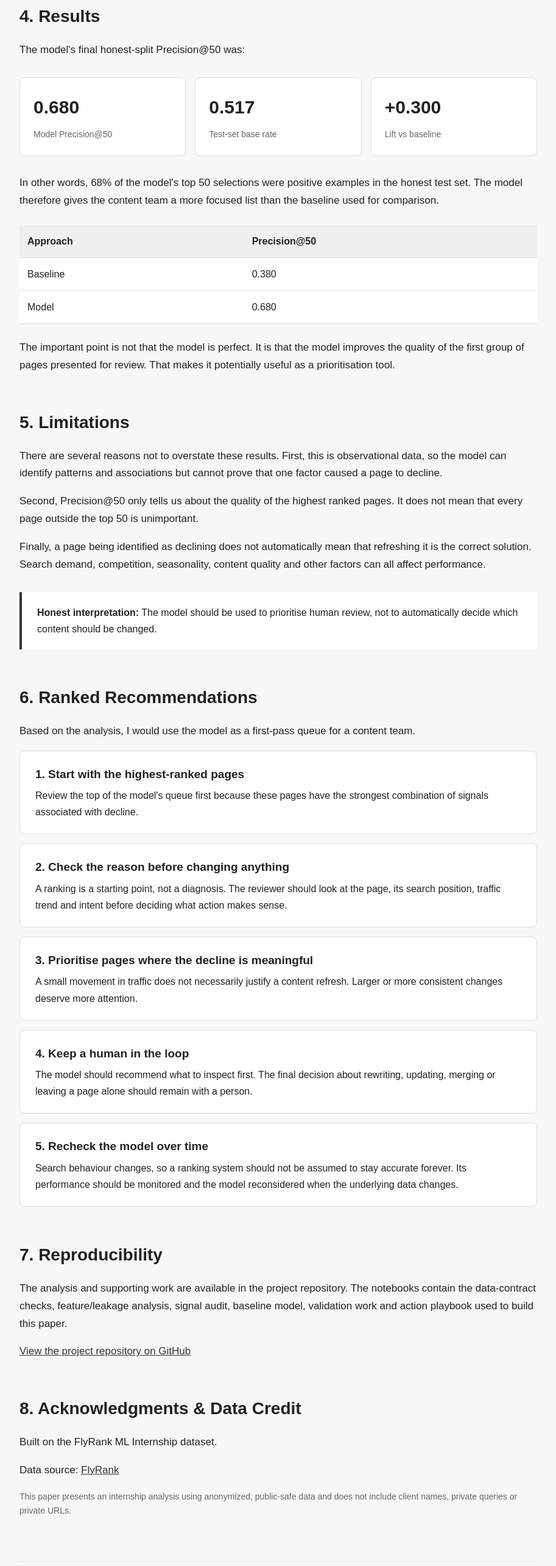
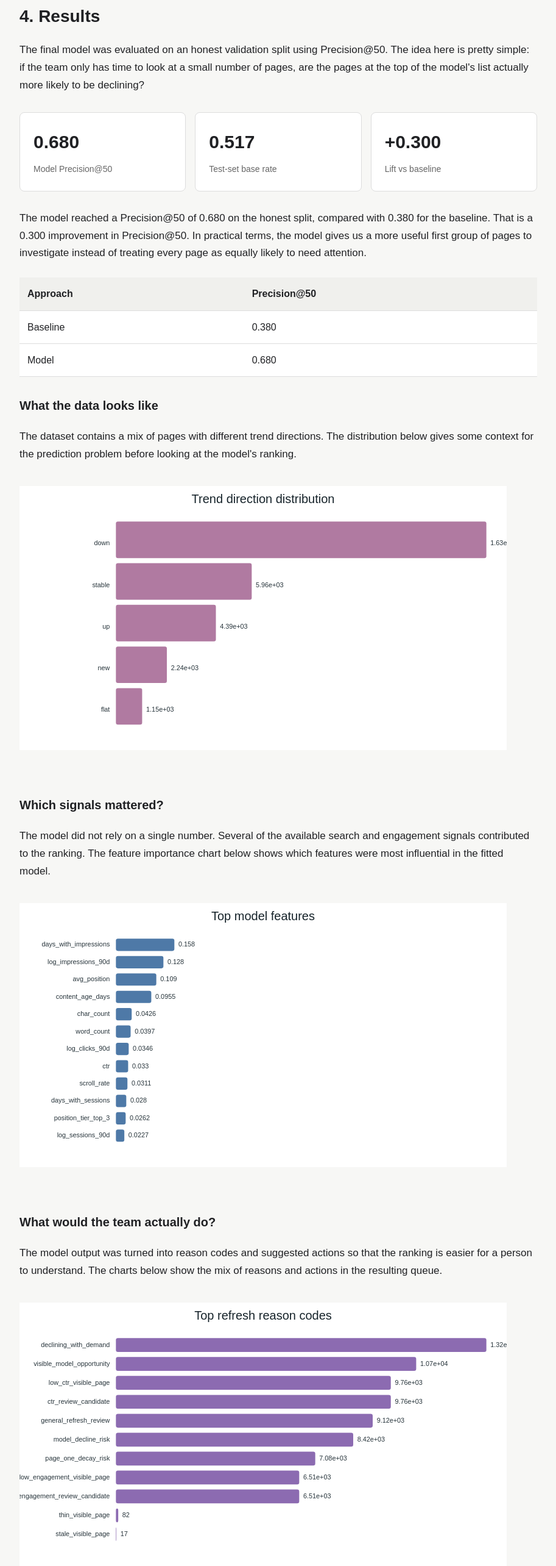
Before and after one commit to vedant08mehta/Flyrank-assignment1, a plain HTML site: page docs/index.html in a window 1280 px wide. Shown: the part 2646-5214 px from the top of the page at 61% size, without its empty margins (183-1096 px from the left). Drawn offline with Linux system fonts and the light colour scheme.

Commit message:
Refactor HTML structure and improve formatting

```diff
--- a/docs/index.html
+++ b/docs/index.html
@@ -109,7 +109,8 @@
       background: white;
     }
 
-    th, td {
+    th,
+    td {
       text-align: left;
       padding: 13px;
       border-bottom: 1px solid #ddd;
@@ -204,8 +205,8 @@
       <p>
         Content teams usually have more pages than they have time to review.
         The question I wanted to investigate was whether the data already
-      available for those pages could help narrow down where the team should
-      look first.
+        available for those pages could help narrow down where the team
+        should look first.
       </p>
 
       <div class="highlight">
@@ -311,7 +312,10 @@
       <h2>4. Results</h2>
 
       <p>
-      The model's final honest-split Precision@50 was:
+        The final model was evaluated on an honest validation split using
+        Precision@50. The idea here is pretty simple: if the team only has
+        time to look at a small number of pages, are the pages at the top
+        of the model's list actually more likely to be declining?
       </p>
 
       <div class="result-grid">
@@ -334,9 +338,11 @@
       </div>
 
       <p>
-      In other words, 68% of the model's top 50 selections were positive
-      examples in the honest test set. The model therefore gives the
-      content team a more focused list than the baseline used for comparison.
+        The model reached a Precision@50 of 0.680 on the honest split,
+        compared with 0.380 for the baseline. That is a 0.300 improvement
+        in Precision@50. In practical terms, the model gives us a more useful
+        first group of pages to investigate instead of treating every page
+        as equally likely to need attention.
       </p>
 
       <table>
@@ -346,11 +352,13 @@
             <th>Precision@50</th>
           </tr>
         </thead>
+
         <tbody>
           <tr>
             <td>Baseline</td>
             <td>0.380</td>
           </tr>
+
           <tr>
             <td>Model</td>
             <td>0.680</td>
@@ -358,11 +366,83 @@
         </tbody>
       </table>
 
+
+      <h3>What the data looks like</h3>
+
       <p>
-      The important point is not that the model is perfect. It is that the
-      model improves the quality of the first group of pages presented for
-      review. That makes it potentially useful as a prioritisation tool.
+        The dataset contains a mix of pages with different trend directions.
+        The distribution below gives some context for the prediction problem
+        before looking at the model's ranking.
       </p>
+
+      <img
+        src="../outputs/charts/trend_distribution.svg"
+        alt="Distribution of content page trends"
+        style="width:100%; max-width:800px; margin:20px 0 35px 0;"
+      >
+
+
+      <h3>Which signals mattered?</h3>
+
+      <p>
+        The model did not rely on a single number. Several of the available
+        search and engagement signals contributed to the ranking. The feature
+        importance chart below shows which features were most influential in
+        the fitted model.
+      </p>
+
+      <img
+        src="../outputs/charts/top_feature_importance.svg"
+        alt="Top feature importance"
+        style="width:100%; max-width:800px; margin:20px 0 35px 0;"
+      >
+
+
+      <h3>What would the team actually do?</h3>
+
+      <p>
+        The model output was turned into reason codes and suggested actions so
+        that the ranking is easier for a person to understand. The charts
+        below show the mix of reasons and actions in the resulting queue.
+      </p>
+
+      <img
+        src="../outputs/charts/top_reason_codes.svg"
+        alt="Top reason codes"
+        style="width:100%; max-width:800px; margin:20px 0 35px 0;"
+      >
+
+      <img
+        src="../outputs/charts/action_mix.svg"
+        alt="Action mix"
+        style="width:100%; max-width:800px; margin:20px 0 35px 0;"
+      >
+
+
+      <h3>Confidence</h3>
+
+      <p>
+        Confidence is useful for deciding how strongly a recommendation
+        should be treated. Higher-confidence recommendations can be reviewed
+        earlier, while lower-confidence cases need more context from a human
+        reviewer.
+      </p>
+
+      <img
+        src="../outputs/charts/confidence_mix.svg"
+        alt="Confidence mix"
+        style="width:100%; max-width:800px; margin:20px 0 35px 0;"
+      >
+
+
+      <div class="highlight">
+        <strong>What I take from the results:</strong>
+        The model looks useful as a prioritisation tool. It improves on the
+        baseline on the same metric and gives the content team a smaller group
+        of pages to investigate first. It does not tell us that a particular
+        page definitely needs a refresh, or that a refresh will cause better
+        performance.
+      </div>
     </section>
 
 
@@ -405,34 +485,44 @@
         for a content team.
       </p>
 
+
       <div class="recommendation">
         <strong>1. Start with the highest-ranked pages</strong>
+
         Review the top of the model's queue first because these pages have
         the strongest combination of signals associated with decline.
       </div>
 
+
       <div class="recommendation">
         <strong>2. Check the reason before changing anything</strong>
+
         A ranking is a starting point, not a diagnosis. The reviewer should
         look at the page, its search position, traffic trend and intent before
         deciding what action makes sense.
       </div>
 
+
       <div class="recommendation">
         <strong>3. Prioritise pages where the decline is meaningful</strong>
+
         A small movement in traffic does not necessarily justify a content
         refresh. Larger or more consistent changes deserve more attention.
       </div>
 
+
       <div class="recommendation">
         <strong>4. Keep a human in the loop</strong>
+
         The model should recommend what to inspect first. The final decision
         about rewriting, updating, merging or leaving a page alone should
         remain with a person.
       </div>
 
+
       <div class="recommendation">
         <strong>5. Recheck the model over time</strong>
+
         Search behaviour changes, so a ranking system should not be assumed
         to stay accurate forever. Its performance should be monitored and
         the model reconsidered when the underlying data changes.
@@ -459,7 +549,7 @@
 
 
     <section>
-    <h2>8. Acknowledgments & Data Credit</h2>
+      <h2>8. Acknowledgments &amp; Data Credit</h2>
 
       <p>
         Built on the FlyRank ML Internship dataset.
```
Lines whose indentation alone changed are shown as unchanged.
